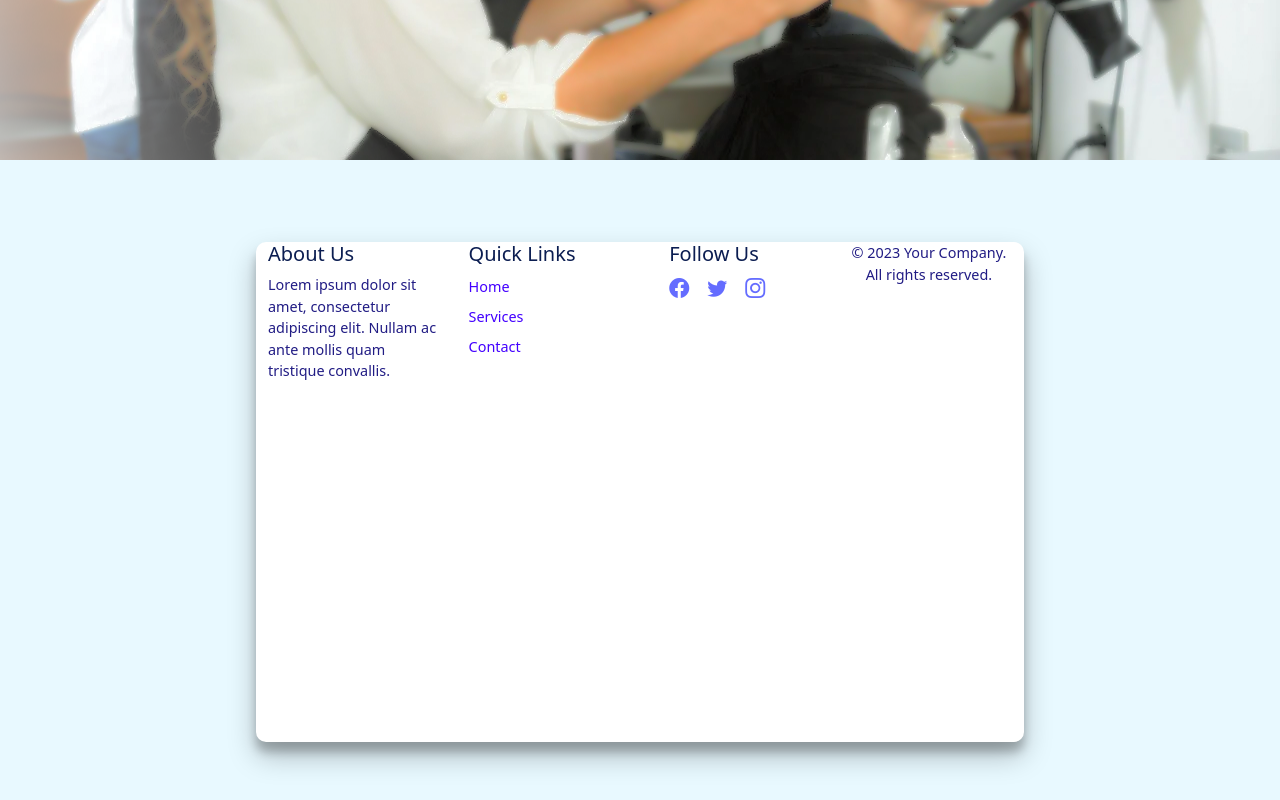
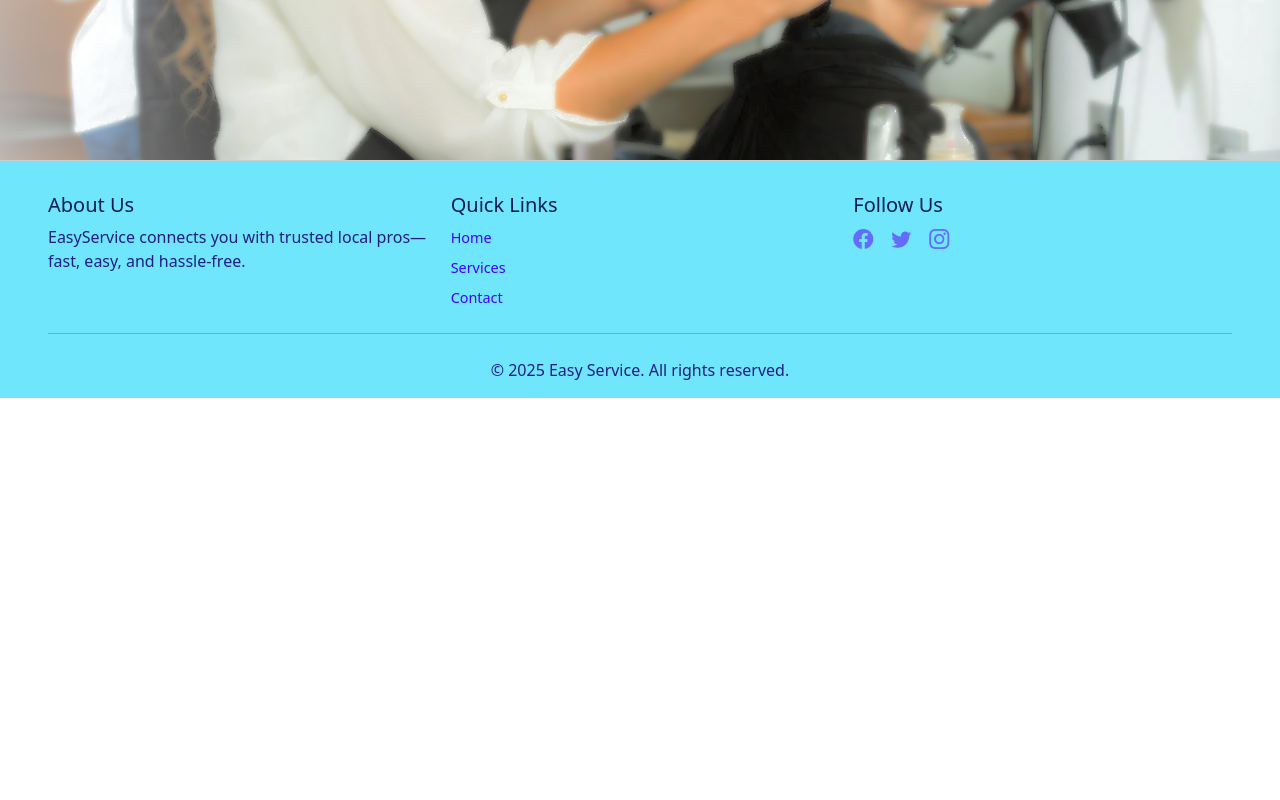
Before and after one commit to Vaishnavi2111/EasyService, a React (Vite) app in the folder hyperlocal-frontend/: page / in a window 1280 px wide. Shown: the part 711-1511 px from the top of the page. After the commit the page ends 1109 px from the top, so only its background shows below. Built offline with nearby package versions, Linux system fonts and the light colour scheme.

Commit message:
Changes the directory of SingIn.css file. Updated the SignIn.css file

```diff
--- a/hyperlocal-frontend/src/components/Footer.css
+++ b/hyperlocal-frontend/src/components/Footer.css
@@ -1,8 +1,13 @@
 footer {
-  background-color: #E8F9FF;
+  width: 100%;
+  background-color: #6FE6FC;
   color: #0B1D51;
-  padding: 2rem 0 0.5rem 0; /* Reduced bottom padding */
+  padding: 2rem 0 0.5rem 0;
   margin: 0;
+  box-shadow: none;        /* Ensure no card-like shadow */
+  border-radius: 0;        /* Remove roundness */
+  position: relative;
+  border-top: 1px solid #ccc;
 }
 
 footer hr {
@@ -13,7 +18,7 @@ footer hr {
 footer p {
   margin: 0; /* Remove all default spacing */
   padding-bottom: 0.5rem; /* Optional: slight breathing room from bottom */
-  font-size: 0.9rem;
+  font-size: 1rem;
   color: #211C84;
 }
 
--- a/hyperlocal-frontend/src/components/Footer.jsx
+++ b/hyperlocal-frontend/src/components/Footer.jsx
@@ -7,13 +7,13 @@ import 'bootstrap/dist/css/bootstrap.min.css';
 const Footer = () => {
   return (
     <footer className="footer">
-      <div className="container">
+      <div className="container-fluid px-5">
         <div className="row">
           {/* About Us */}
           <div className="col-md-4 mb-3">
             <h5>About Us</h5>
             <p>
-              Lorem ipsum dolor sit amet, consectetur adipiscing elit. Nullam ac ante mollis quam tristique convallis.
+              EasyService connects you with trusted local pros—fast, easy, and hassle-free.
             </p>
           </div>
 
@@ -48,7 +48,7 @@ const Footer = () => {
 
         <div className="row">
           <div className="col-md-12 text-center">
-            <p>&copy; 2023 Your Company. All rights reserved.</p>
+            <p>&copy; 2025 Easy Service. All rights reserved.</p>
           </div>
         </div>
       </div>
--- a/hyperlocal-frontend/src/components/Navbar.css
+++ b/hyperlocal-frontend/src/components/Navbar.css
@@ -4,7 +4,7 @@
   justify-content: space-between;
   align-items: center;
   padding: 12px 32px;
-  background-color: #E8F9FF;
+  background-color: #6FE6FC;
 }
 
 .navbar-left {
--- a/hyperlocal-frontend/src/components/Auth.css
+++ b/hyperlocal-frontend/src/pages/SignIn.css
@@ -1,3 +1,13 @@
+/* Wrapper to center SignIn on full screen */
+.signin-wrapper {
+  height: 100vh; /* Full viewport height */
+  width: 100vw;  /* Full viewport width */
+  display: flex;
+  justify-content: center;
+  align-items: center;
+  background-color: #E8F9FF; /* Optional: soft background */
+}
+
 /* Base container styles */
 .container {
   background: #fff;
@@ -9,7 +19,6 @@
   width: 768px;
   max-width: 100%;
   min-height: 500px;
-  margin: 50px auto;
   display: flex;
 }
 
--- a/hyperlocal-frontend/src/pages/SignIn.jsx
+++ b/hyperlocal-frontend/src/pages/SignIn.jsx
@@ -1,5 +1,5 @@
 import React, { useEffect } from "react";
-import "../components/Auth.css";
+import './SignIn.css';;
 
 const SignIn = () => {
     useEffect(() => {
@@ -48,7 +48,7 @@ const SignIn = () => {
   }, []);*/
 
   return (
-    <div>
+    <div className="signin-wrapper">
       <div className="container" id="container">
         <div className="form-container sign-up-container">
           <form action="#">
```
